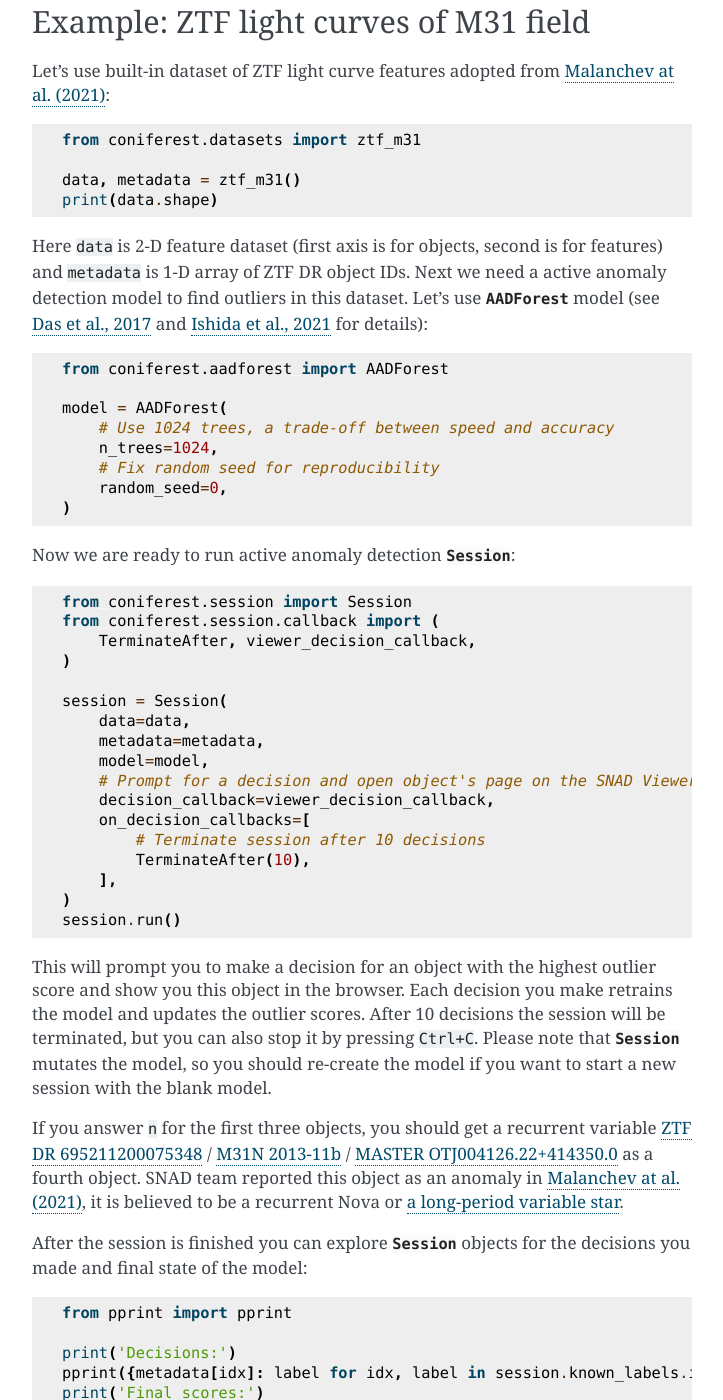
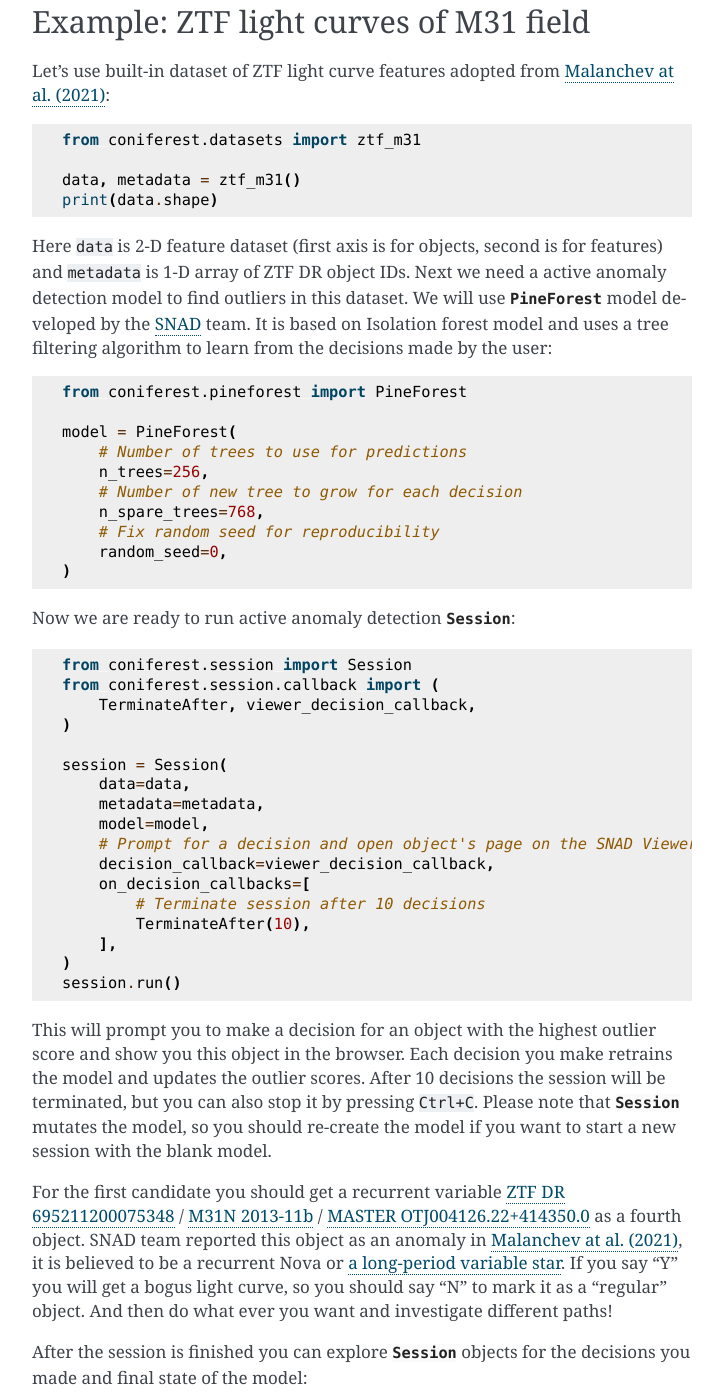
Before and after one commit to snad-space/coniferest, a Sphinx documentation site: the page built from docs/tutorial.rst, in a window 1280 px wide and 1400 px high, scrolled down 899 px. Shown: the whole window, without its empty margins (388-1111 px from the left). Built offline with Sphinx 7.4.7, drawn with Linux system fonts in a browser that asks for light colours; some of the changed text lies outside the part shown.

Commit message:
docs: use Pineforest for M31

```diff
--- a/docs/tutorial.rst
+++ b/docs/tutorial.rst
@@ -57,15 +57,18 @@ Let's use built-in dataset of ZTF light curve features adopted from `Malanchev a
 
 Here ``data`` is 2-D feature dataset (first axis is for objects, second is for features) and ``metadata`` is 1-D array of ZTF DR object IDs.
 Next we need a active anomaly detection model to find outliers in this dataset.
-Let's use :class:`AADForest <coniferest.aadforest.AADForest>` model (see `Das et al., 2017 <https://arxiv.org/abs/1708.09441>`_ and `Ishida et al., 2021 <https://ui.adsabs.harvard.edu/abs/2021A%26A...650A.195I/abstract>`_ for details):
+We will use :class:`PineForest <coniferest.pineforest.PineForest>` model developed by the `SNAD <https://snad.space>`_ team.
+It is based on Isolation forest model and uses a tree filtering algorithm to learn from the decisions made by the user:
 
 .. code-block:: python
 
-        from coniferest.aadforest import AADForest
+        from coniferest.pineforest import PineForest
 
-        model = AADForest(
-            # Use 1024 trees, a trade-off between speed and accuracy
-            n_trees=1024,
+        model = PineForest(
+            # Number of trees to use for predictions
+            n_trees=256,
+            # Number of new tree to grow for each decision
+            n_spare_trees=768,
             # Fix random seed for reproducibility
             random_seed=0,
         )
@@ -97,7 +100,10 @@ Each decision you make retrains the model and updates the outlier scores.
 After 10 decisions the session will be terminated, but you can also stop it by pressing ``Ctrl+C``.
 Please note that :class:`Session <coniferest.session.Session>` mutates the model, so you should re-create the model if you want to start a new session with the blank model.
 
-If you answer ``n`` for the first three objects, you should get a recurrent variable `ZTF DR 695211200075348 <https://ztf.snad.space/dr3/view/695211200075348>`_ / `M31N 2013-11b <https://www.astronomerstelegram.org/?read=5569>`_ / `MASTER OTJ004126.22+414350.0 <https://ui.adsabs.harvard.edu/abs/2016ATel.9470....1S/abstract>`_ as a fourth object. SNAD team reported this object as an anomaly in `Malanchev at al. (2021) <https://ui.adsabs.harvard.edu/abs/2021MNRAS.502.5147M/abstract>`_, it is believed to be a recurrent Nova or `a long-period variable star <https://www.astronomerstelegram.org/?read=5640>`_.
+For the first candidate you should get a recurrent variable `ZTF DR 695211200075348 <https://ztf.snad.space/dr3/view/695211200075348>`_ / `M31N 2013-11b <https://www.astronomerstelegram.org/?read=5569>`_ / `MASTER OTJ004126.22+414350.0 <https://ui.adsabs.harvard.edu/abs/2016ATel.9470....1S/abstract>`_ as a fourth object.
+SNAD team reported this object as an anomaly in `Malanchev at al. (2021) <https://ui.adsabs.harvard.edu/abs/2021MNRAS.502.5147M/abstract>`_, it is believed to be a recurrent Nova or `a long-period variable star <https://www.astronomerstelegram.org/?read=5640>`_.
+If you say "Y" you will get a bogus light curve, so you should say "N" to mark it as a "regular" object.
+And then do what ever you want and investigate different paths!
 
 After the session is finished you can explore :class:`Session <coniferest.session.Session>` objects for the decisions you made and final state of the model:
 
@@ -106,22 +112,20 @@ After the session is finished you can explore :class:`Session <coniferest.sessio
         from pprint import pprint
 
         print('Decisions:')
-        pprint({metadata[idx]: label for idx, label in session.known_labels.items()})
+        pprint({metadata[idx]: label.name for idx, label in session.known_labels.items()})
         print('Final scores:')
         pprint({metadata[idx]: session.scores[idx] for idx in session.known_labels})
 
-``coniferest`` provides a new active anomaly detection model developed by the SNAD team, :class:`PineForest <coniferest.pineforest.PineForest>`.
-Try to use this model and run the session again:
+``coniferest`` also provides "Active Anomaly Detection" model based on Isolation forest :class:`AADForest <coniferest.aadforest.AADForest>` model (see `Das et al., 2017 <https://arxiv.org/abs/1708.09441>`_ and `Ishida et al., 2021 <https://ui.adsabs.harvard.edu/abs/2021A%26A...650A.195I/abstract>`_ for details).
+You can use it instead of :class:`PineForest <coniferest.pineforest.PineForest>` model in the example above:
 
 .. code-block:: python
 
-        from coniferest.pineforest import PineForest
+        from coniferest.aadforest import AADForest
 
-        model = PineForest(
-            # Number of trees to use for predictions
-            n_trees=256,
-            # Number of new tree to grow for each decision
-            n_spare_trees=768,
+        model = AADForest(
+            # Use 1024 trees, a trade-off between speed and accuracy
+            n_trees=1024,
             # Fix random seed for reproducibility
             random_seed=0,
         )
```
